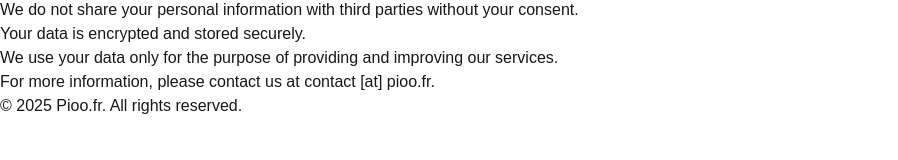
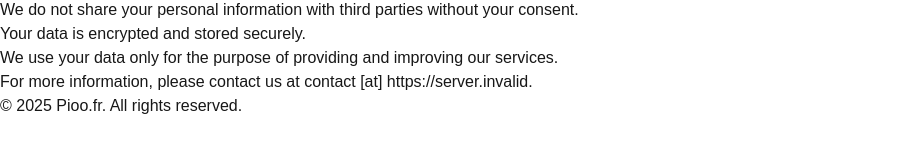
Before and after one commit to louisvolant/password-keeper-app, a Next.js app in the folder frontend/: page /confidentiality-rules in a window 1280 px wide. Shown: the part 130-290 px from the top of the page, without its empty margins (0-898 px from the left). Built offline with nearby package versions, Linux system fonts and the light colour scheme; no server answers.

Commit message:
Improved the confidentiality & Rules pages by removing the hardcoded contact email

```diff
--- a/frontend/src/app/confidentiality-rules/page.tsx
+++ b/frontend/src/app/confidentiality-rules/page.tsx
@@ -2,8 +2,11 @@
 'use client';
 import { Header } from '@/components/Header';
 
+const domain = process.env.NEXT_PUBLIC_DOMAIN_URL;
 
 export default function ConfidentialityRulesPage() {
+  const contactEmail = `contact [at] ${domain}`; // Construct the email
+
   return (
       <div>
         <Header isAuthenticated={false} />
@@ -15,16 +18,14 @@ export default function ConfidentialityRulesPage() {
             confidentiality rules and how we handle your data.
           </p>
 
-          {/* Add your confidentiality rules here */}
           <ul className="list-disc pl-6 mb-4">
             <li>We do not share your personal information with third parties without your consent.</li>
             <li>Your data is encrypted and stored securely.</li>
             <li>We use your data only for the purpose of providing and improving our services.</li>
-            {/* ... more rules */}
           </ul>
 
           <p className="mb-4">
-            For more information, please contact us at contact [at] pioo.fr.
+            For more information, please contact us at {contactEmail}.
           </p>
         </div>
     </div>
```
Also changed, not shown: frontend/src/app/general-conditions/page.tsx (+5 -3 lines).
